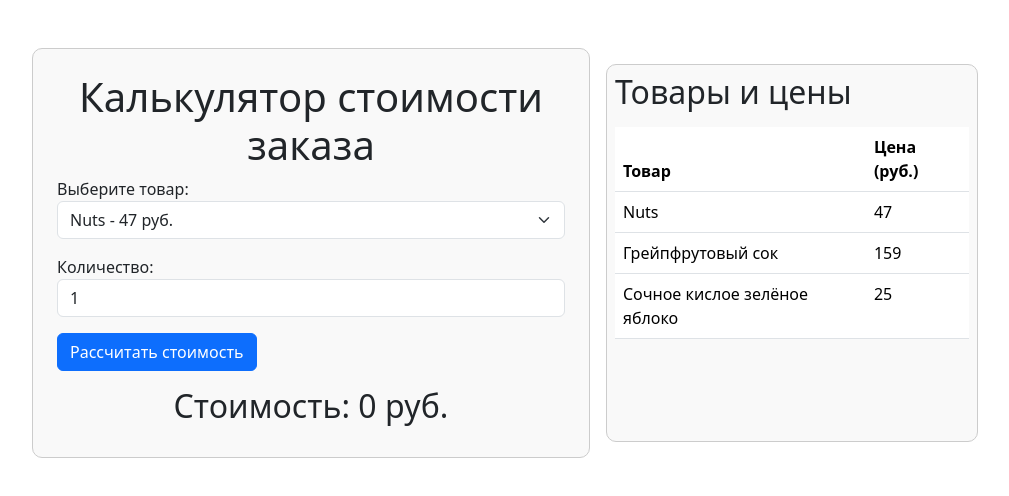
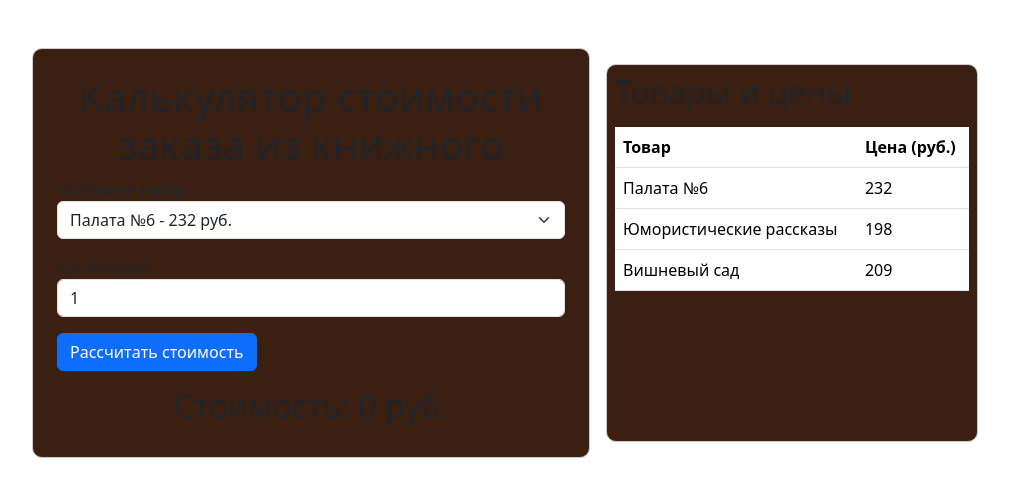
Before and after one commit to VerOnikangel/web5, a plain HTML site: page index.html in a window 1280 px wide. Shown: the whole page, without its empty margins (127-1136 px from the left). Drawn offline with nearby package versions, Linux system fonts and the light colour scheme.

Commit message:
Update index.html

```diff
--- a/index.html
+++ b/index.html
@@ -11,7 +11,7 @@
         .calculator-container, .tuble {
             border: 1px solid #ccc;
             border-radius: 10px;
-            background-color: #f9f9f9;
+            background-color: #3b2011;
         }
     </style>
 </head>
@@ -19,13 +19,13 @@
     <div class="container mt-5 px-4">
         <div class="row justify-content-center">
             <div class="col-md-6 calculator-container p-4">
-                <h1 class="text-center">Калькулятор стоимости заказа</h1>
+                <h1 class="text-center">Калькулятор стоимости заказа из книжного</h1>
 
                 <label for="product">Выберите товар:</label>
                 <select id="product" class="form-select">
-                    <option value="47">Nuts - 47 руб.</option>
-                    <option value="159">Грейпфрутовый сок - 159 руб.</option>
-                    <option value="25">Сочное кислое зелёное яблоко - 25 руб.</option>
+                    <option value="47">Палата №6 - 232 руб.</option>
+                    <option value="159">Юмористические рассказы - 198 руб.</option>
+                    <option value="25">Вишневый сад - 209 руб.</option>
                 </select>
 
                 <label for="quantity" class="mt-3">Количество:</label>
@@ -47,16 +47,16 @@
                     </thead>
                     <tbody>
                         <tr>
-                            <td>Nuts</td>
-                            <td>47</td>
+                            <td>Палата №6</td>
+                            <td>232</td>
                         </tr>
                         <tr>
-                            <td>Грейпфрутовый сок</td>
-                            <td>159</td>
+                            <td>Юмористические рассказы</td>
+                            <td>198</td>
                         </tr>
                         <tr>
-                            <td>Сочное кислое зелёное яблоко</td>
-                            <td>25</td>
+                            <td>Вишневый сад</td>
+                            <td>209</td>
                         </tr>
                     </tbody>
                 </table>
```
